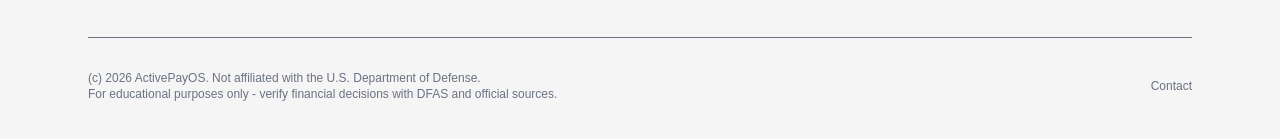
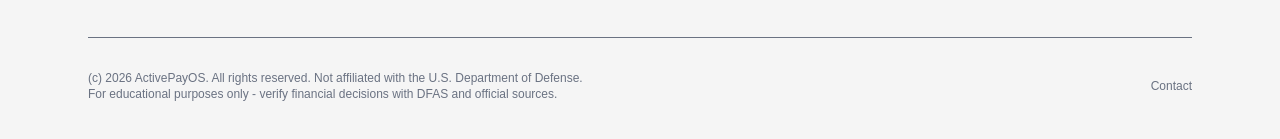
Before and after one commit to ActivePayOS/ActivePayOS, a Next.js app: page / in a window 1280 px wide. Shown: the part 533-672 px from the top of the page. Built offline with nearby package versions, Linux system fonts and the light colour scheme.

Commit message:
Add source available license notice

```diff
--- a/app/layout.tsx
+++ b/app/layout.tsx
@@ -96,7 +96,7 @@ export default function RootLayout({
           <footer className="border-t py-8 text-xs text-gray-500">
             <div className="flex flex-col gap-3 md:flex-row md:items-center md:justify-between">
               <div>
-                (c) {new Date().getFullYear()} ActivePayOS. Not affiliated with the U.S. Department of Defense.
+                (c) {new Date().getFullYear()} ActivePayOS. All rights reserved. Not affiliated with the U.S. Department of Defense.
                 <br />
                 For educational purposes only - verify financial decisions with DFAS and official sources.
               </div>
```
Also changed, not shown: 1 other file (tests, documents, lock files or other folders).
